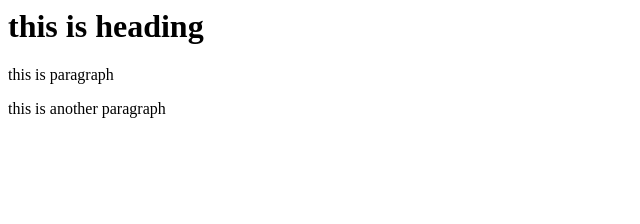
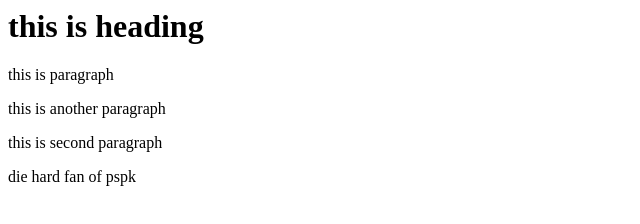
Before and after one commit to Moulidharmana123456/hemanth, a plain HTML site: page index.html in a window 1280 px wide. Shown: the whole page, without its empty margins (0-640 px from the left). Drawn offline with Linux system fonts and the light colour scheme.

Commit message:
Update index.html

```diff
--- a/index.html
+++ b/index.html
@@ -8,5 +8,7 @@
             <h1>this is heading</h1>
             <p>this is paragraph</p>
             <p>this is another paragraph</p>
+            <p>this is second paragraph</p>
+            <p>die hard fan of pspk</p>
             </body>
             </html>
```
